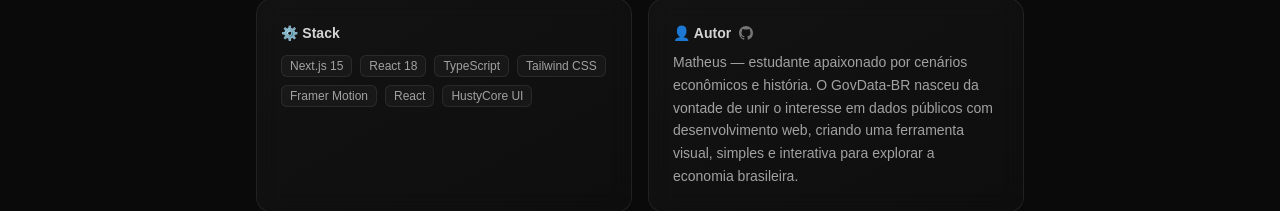
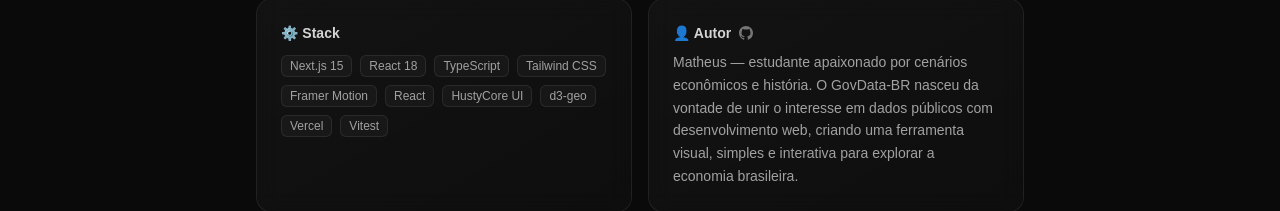
Before and after one commit to Husty-09/GovData-BR, a Next.js app: page /sobre in a window 1280 px wide. Shown: the part 489-700 px from the top of the page. Built offline with nearby package versions, Linux system fonts and the light colour scheme.

Commit message:
docs: Adição de stacks: d3-geo e Vercel

```diff
--- a/src/app/sobre/page.tsx
+++ b/src/app/sobre/page.tsx
@@ -33,7 +33,8 @@
 
 const stack = [
   "Next.js 15", "React 18", "TypeScript", "Tailwind CSS",
-  "Framer Motion", "React ", "HustyCore UI",
+  "Framer Motion", "React ", "HustyCore UI", "d3-geo",
+  "Vercel", "Vitest"
 ];
 
 const fontes = [
```
